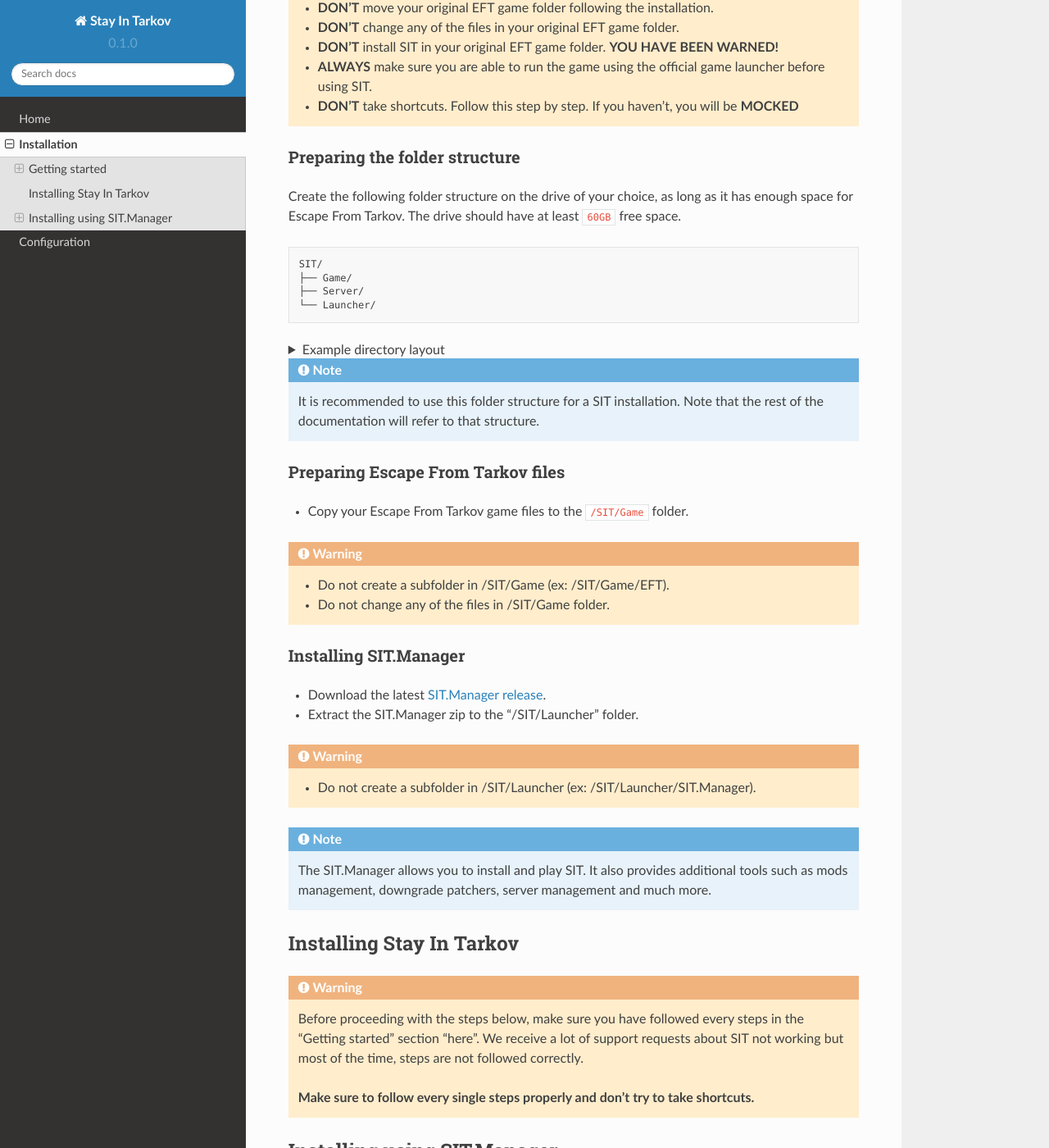
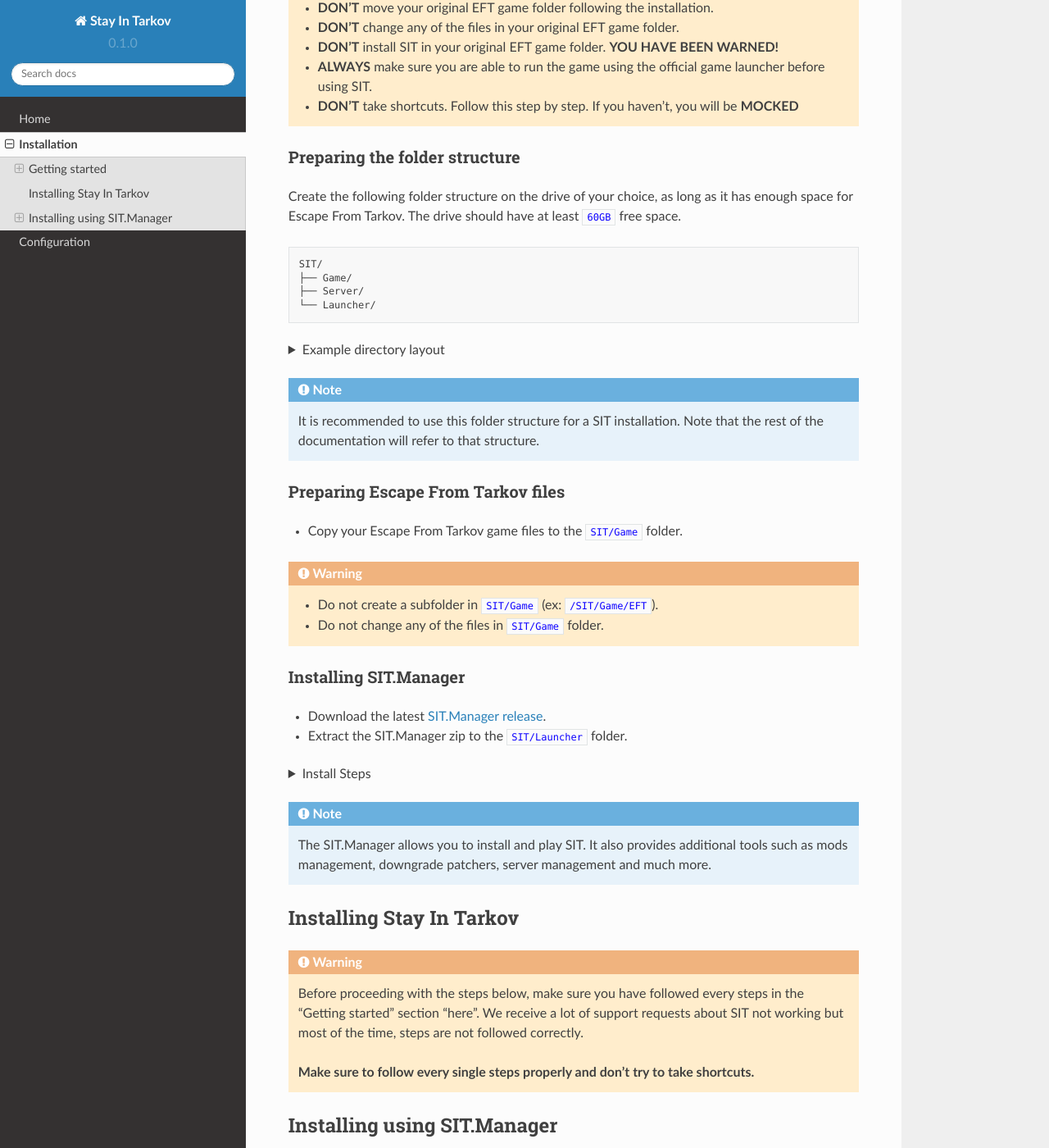
Before and after one commit to stayintarkov/SIT.Documentation, a Sphinx documentation site: the page built from docs/source/install.rst, in a window 1280 px wide and 1400 px high, scrolled down 477 px. Shown: the whole window at 82% size. Built offline with Sphinx 7.4.7 and the Read the Docs theme 2.0.0, drawn with Linux system fonts in a browser that asks for light colours; pages that are not in the unit, such as notebooks, are missing from menus; some of the changed text lies outside the part shown.

Commit message:
added guide gifs and global rst file
Added collapsed gifs for installation guidance

Altered wording within installation page

Added global.rst to store all replaces in a global location

```diff
--- /dev/null
+++ b/docs/source/_static/css/custom.css
@@ -0,0 +1,4 @@
+.rst-content code.literal {
+    color: #0d00ff !important;
+    background-color: #fbfbfb !important;
+}
--- a/docs/source/conf.py
+++ b/docs/source/conf.py
@@ -35,4 +35,7 @@
 epub_show_urls = 'footnote'
 
 ## -- Custom CSS Overrides
-html_css_files = ['custom.css']
+html_css_files = ['css/custom.css']
+
+## -- Copy to HTML output
+html_static_path = ['_static']
--- a/docs/source/custom.css
+++ /dev/null
@@ -1,4 +0,0 @@
-code.literal {
-    color: #0d00ff !important;
-    background-color: #fbfbfb !important;
-}
--- /dev/null
+++ b/docs/source/global.rst
@@ -0,0 +1,14 @@
+.. |br| raw:: html
+
+   <br/>
+
+.. |brs| raw:: html
+
+    <div style="line-height: 0; padding: 0; margin: 0"></div>
+
+.. |SIT| replace:: Stay In Tarkov
+.. |EFT| replace:: Escape From Tarkov
+.. |SITM| replace:: SIT.Manager
+.. |GDIR| replace:: ``SIT/Game``
+.. |LDIR| replace:: ``SIT/Launcher``
+.. |SDIR| replace:: ``SIT/Server``
--- a/docs/source/index.rst
+++ b/docs/source/index.rst
@@ -20,8 +20,8 @@
    such efforts will ever be made.
 
 .. toctree::
+   :hidden:
 
-   :hidden:
    Home <self>
    install
    configure
--- a/docs/source/install.rst
+++ b/docs/source/install.rst
@@ -1,6 +1,4 @@
-.. |SIT| replace:: Stay In Tarkov
-.. |EFT| replace:: Escape From Tarkov
-.. |SITM| replace:: SIT.Manager
+.. include:: global.rst
 
 Installation
 ============
@@ -42,12 +40,13 @@
       <summary>Example directory layout</summary>
 
 .. image:: images/DirectoryExample.png
-   :width: 600
+   :width: 800
 
 .. raw:: html
 
    </details>
 
+|brs|
 
 .. note::
    It is recommended to use this folder structure for a SIT installation. Note that the rest of the documentation will refer to
@@ -56,20 +55,31 @@
 Preparing |EFT| files
 ~~~~~~~~~~~~~~~~~~~~~
 
-* Copy your |EFT| game files to the ``/SIT/Game`` folder.
+* Copy your |EFT| game files to the |GDir| folder.
 
 .. warning::
-   * Do not create a subfolder in /SIT/Game (ex: /SIT/Game/EFT).
-   * Do not change any of the files in /SIT/Game folder.
+   * Do not create a subfolder in |GDIR| (ex: ``/SIT/Game/EFT``).
+   * Do not change any of the files in |GDir| folder.
 
 Installing |SITM|
 ~~~~~~~~~~~~~~~~~
 
 * Download the latest `SIT.Manager release <https://github.com/stayintarkov/SIT.Manager.Avalonia/releases/latest>`_.
-* Extract the |SITM| zip to the "/SIT/Launcher" folder.
+* Extract the |SITM| zip to the |LDIR| folder.
 
-.. warning::
-   * Do not create a subfolder in /SIT/Launcher (ex: /SIT/Launcher/|SITM|).
+.. raw:: html
+
+   <details>
+      <summary>Install Steps</summary>
+
+.. image:: images/InstallLauncher.gif
+   :width: 800
+
+.. raw:: html
+
+   </details>
+
+|brs|
 
 .. note::
    The |SITM| allows you to install and play SIT. It also provides additional tools such as mods management, downgrade patchers,
@@ -88,7 +98,22 @@
 -----------------------
 
 * Start the manager from ``/SIT/Launcher/SIT.Manager.exe.``
+* If you want to launch this from desktop create a shortcut as shown below
 * Go to "Settings" page.
+
+.. raw:: html
+
+   <details>
+      <summary>Making Shortcut</summary>
+
+.. image:: images/MakingShortcut.gif
+   :width: 800
+
+.. raw:: html
+
+   </details>
+
+|brs|
 
 Client
 ~~~~~~
@@ -102,8 +127,22 @@
 #. Choose the latest version of |SIT|. It will be the first one in the list.
 #. Wait for the manager to say "Install Completed"
 
-Server
-~~~~~~
+.. raw:: html
+
+   <details>
+      <summary>Configuring Launcher</summary>
+
+.. image:: images/ManagerSetup.apng
+   :width: 800
+
+.. raw:: html
+
+   </details>
+
+|brs|
+
+Server - (Only needed if you want to host server)
+~~~~~~~~~~~~~~~~~~~~~~~~~~~~~~~~~~~~~~~~~~~~~~~~~
 
 #. Locate the "SPT-AKI Path" setting and click the "Change" button.
 
@@ -118,10 +157,8 @@
 ~~~~~~~~~~~~~~~~~~~
 
 .. warning::
-   It is **strongly** recommended to use |SITM| to install |SIT|. However, if you wish to do it manually, please follow the steps below.
-
-.. note::
-   The |SITM| will still be needed to connect to servers.
+   * It is **strongly** recommended to use |SITM| to install |SIT|.
+   * Even if |SIT| is manually installed, you will still need to use the |SITM| to connect to servers so this should only be done as a last resort.
 
 #. Download `BepInEx <https://github.com/BepInEx/BepInEx/releases/download/v5.4.22/BepInEx_x64_5.4.22.0.zip>`_.
 #. Extract BepInEx to your ``/SIT/Game/`` folder.
```
Also changed, not shown: docs/source/images/InstallLauncher.gif (added), 3 other files.
